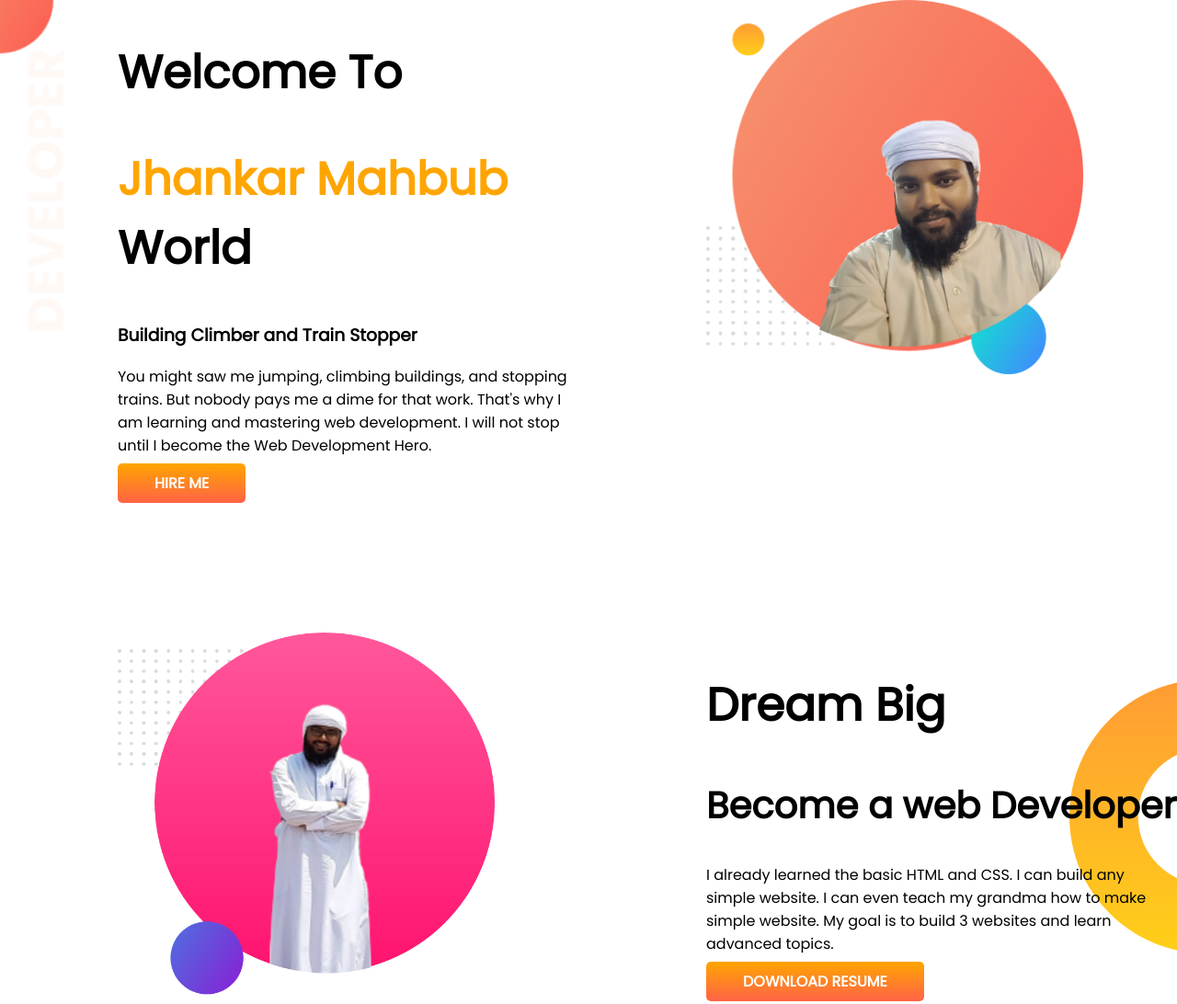
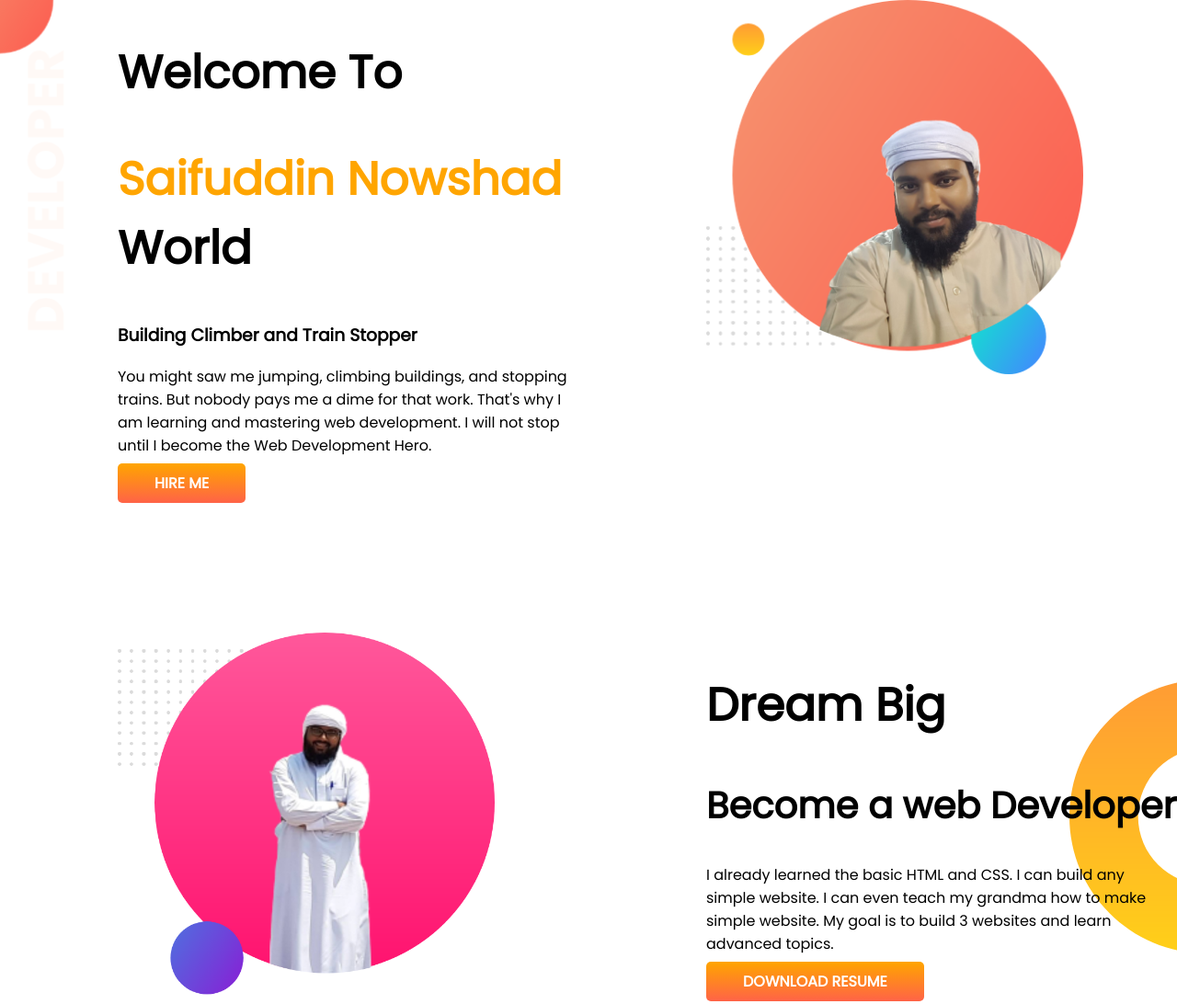
Before and after one commit to ahm-muzahid/developer-portfolio, a plain HTML site: page index.html in a window 1280 px wide. Shown: the top 1092 px of the page at 92% size. Drawn offline with Linux system fonts and the light colour scheme.

Commit message:
added nowshad saif name

```diff
--- a/index.html
+++ b/index.html
@@ -16,7 +16,7 @@
     <section class="top-banner flexible-container">
         <div class="half-width">
             <h1>Welcome To</h1>
-            <h1><span class="orange-color">Jhankar Mahbub</span> World</h1>
+            <h1><span class="orange-color">Saifuddin Nowshad</span> World</h1>
             <h3>Building Climber and Train Stopper</h3>
             <p>You might saw me jumping, climbing buildings, and stopping trains. But nobody pays me a dime for that
                 work.
```
